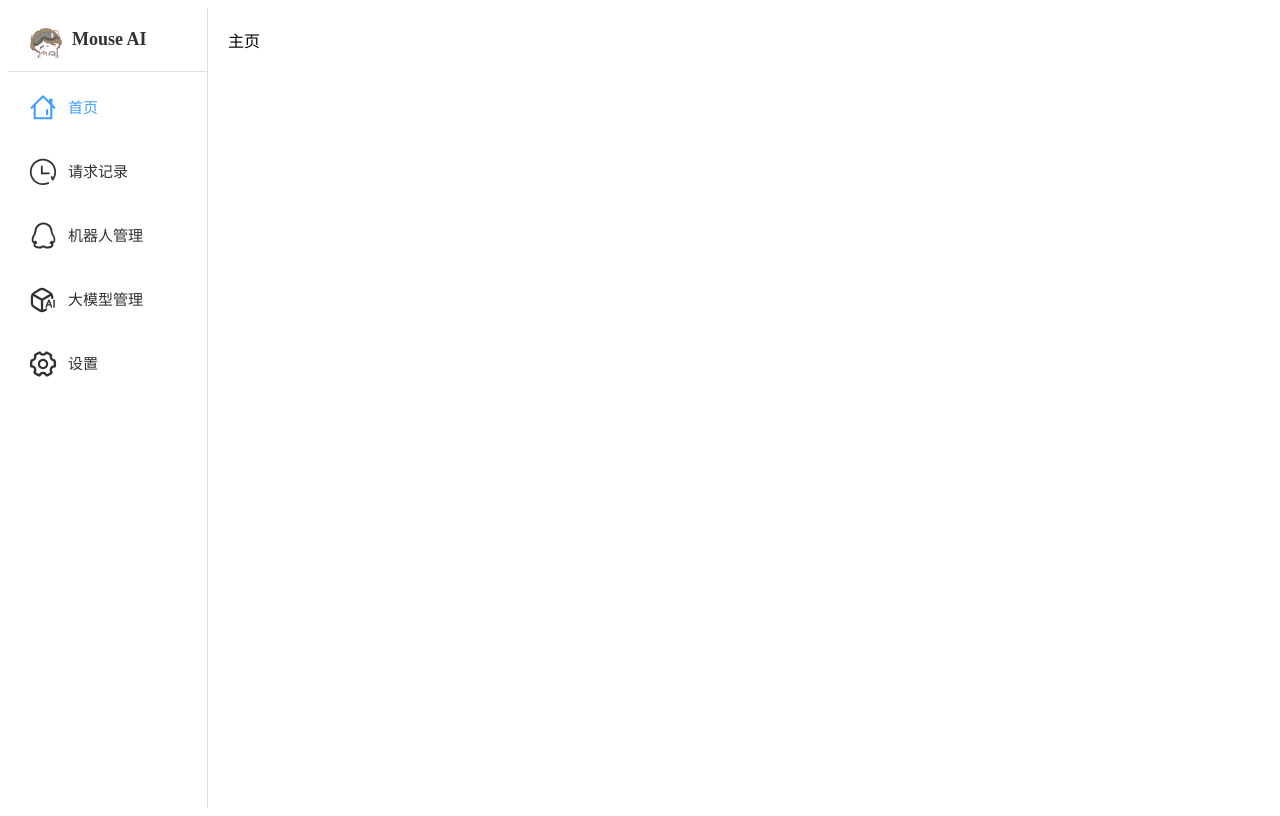
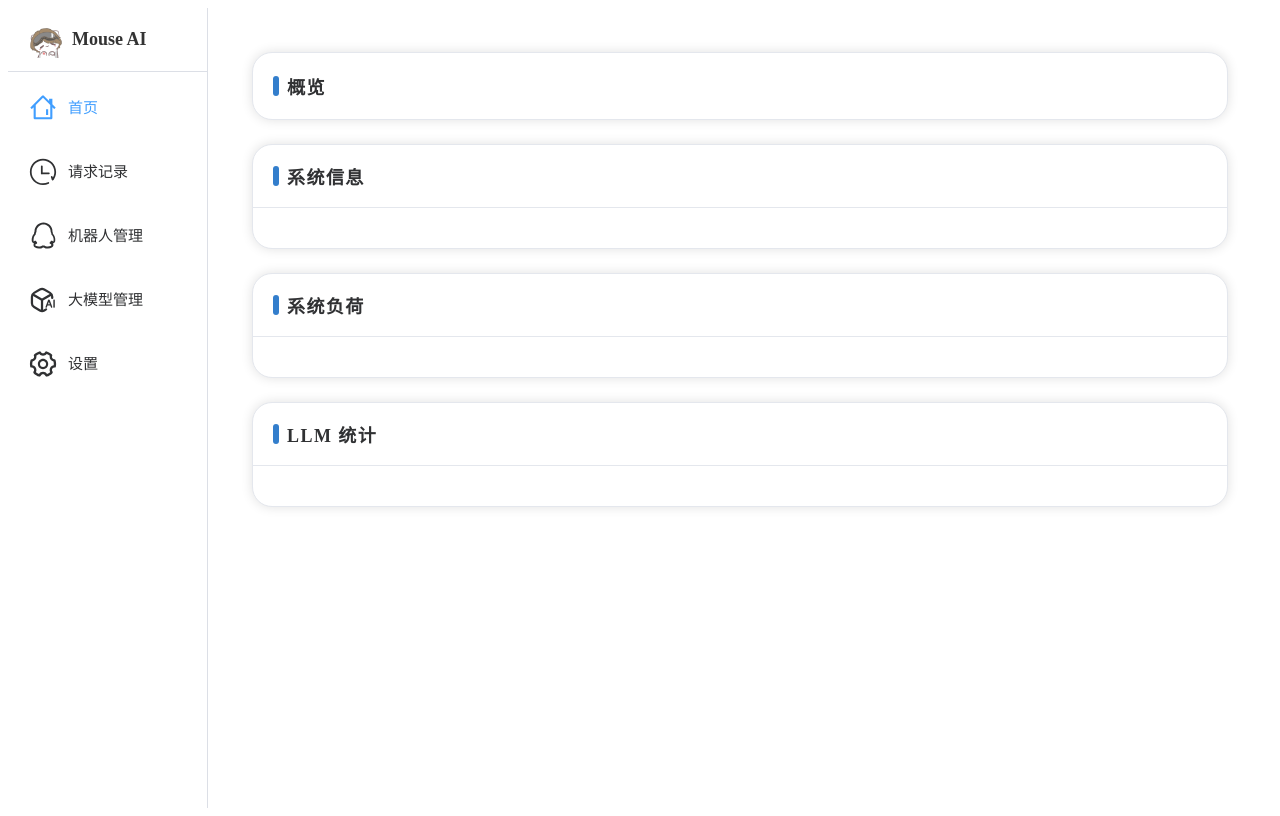
Before and after one commit to Ezekielx-Evans/little-mouse-ai, a Vue app: page / in a window 1280 px wide. Built offline with nearby package versions, Linux system fonts and the light colour scheme.

Commit message:
主页面展示卡片做完

```diff
--- a/src/views/layout/Home.vue
+++ b/src/views/layout/Home.vue
@@ -1,11 +1,106 @@
 <script setup>
+const overviewMetrics = [
+    {label: '在线模型', value: 4, hint: '运行中的模型实例'},
+    {label: '活跃用户', value: 128, hint: '最近 24 小时'},
+    {label: '今日请求', value: '3,942', hint: '累计调用次数'},
+]
 
+const systemInfo = [
+    {label: 'Mouse AI', value: 'v1.2.0'},
+    {label: '操作系统', value: 'Ubuntu 22.04 LTS'},
+    {label: 'Node.js 版本', value: 'v18.17.0'},
+]
+
+const systemLoad = [
+    {label: 'CPU', value: '35%', hint: '实时利用率'},
+    {label: '内存', value: '61%', hint: '12 GB / 20 GB'},
+    {label: '存储', value: '48%', hint: '960 GB / 2 TB'},
+]
+
+const llmStats = [
+    {label: '请求总数', value: '12,845', hint: '累计调用量'},
+    {label: '成功率', value: '99.2%', hint: '最近 7 天'},
+    {label: 'Token 消耗', value: '184,320', hint: '本日总计'},
+    {label: '平均响应时间', value: '842 ms', hint: 'P95 延迟 1.2 s'},
+]
 </script>
 
 <template>
-主页
+
+    <!-- 主体页面 -->
+    <div class="home-page">
+
+        <!-- 概览卡片 -->
+        <el-card class="card">
+            <div class="card-header">
+                <span class="decor"></span>
+                概览
+            </div>
+        </el-card>
+
+        <!-- 系统信息卡片 -->
+        <el-card class="card">
+            <template #header>
+                <div class="card-header">
+                    <span class="decor"></span>
+                    系统信息
+                </div>
+            </template>
+        </el-card>
+
+        <!-- 系统负荷卡片 -->
+        <el-card class="card">
+            <template #header>
+                <div class="card-header">
+                    <span class="decor"></span>
+                    系统负荷
+                </div>
+            </template>
+        </el-card>
+
+        <!-- LMM 统计卡片 -->
+        <el-card class="card">
+            <template #header>
+                <div class="card-header">
+                    <span class="decor"></span>
+                    LLM 统计
+                </div>
+            </template>
+        </el-card>
+
+    </div>
+
 </template>
 
 <style scoped>
 
+.home-page {
+    padding: 24px;
+    display: flex;
+    flex-direction: column;
+    gap: 24px;
+}
+
+.card {
+    border-radius: 20px;
+    --el-card-border-radius: 20px;
+}
+
+.card-header {
+    display: flex;
+    align-items: center;
+    font-size: 18px;
+    font-weight: 600;
+    letter-spacing: 0.08em;
+}
+
+.card-header .decor {
+    display: inline-block;
+    width: 6px;
+    height: 20px;
+    background: rgb(51, 126, 204);
+    border-radius: 3px;
+    margin-right: 8px;
+}
+
 </style>
```
